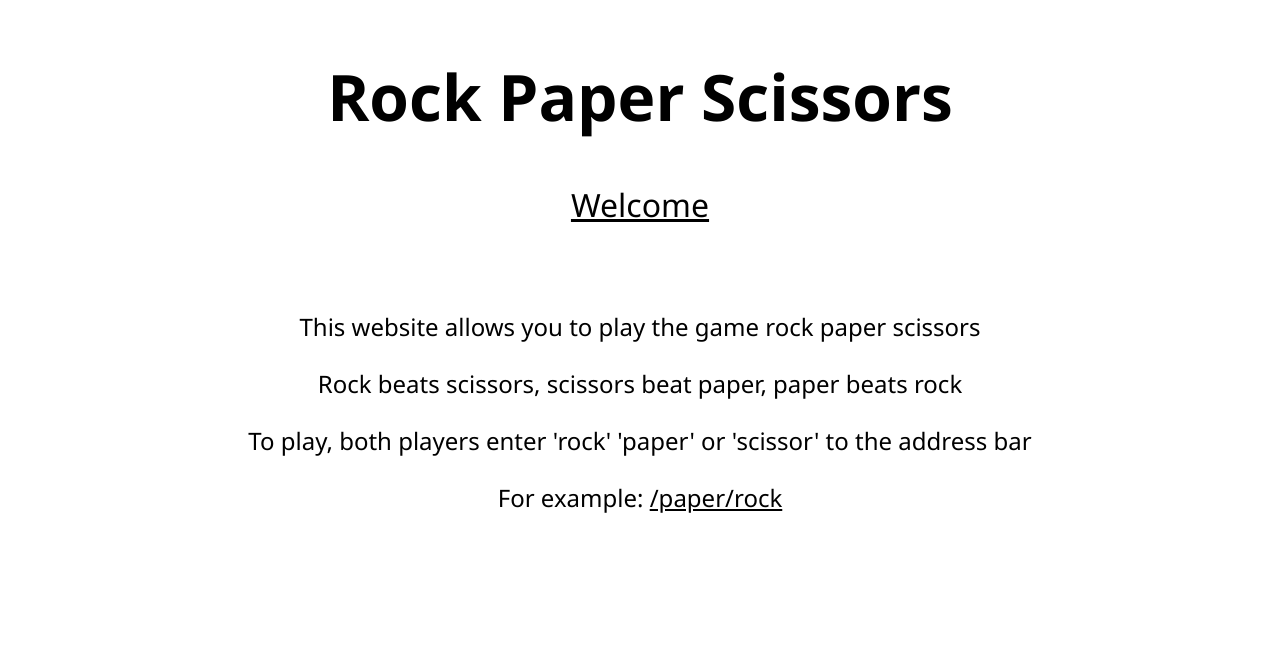
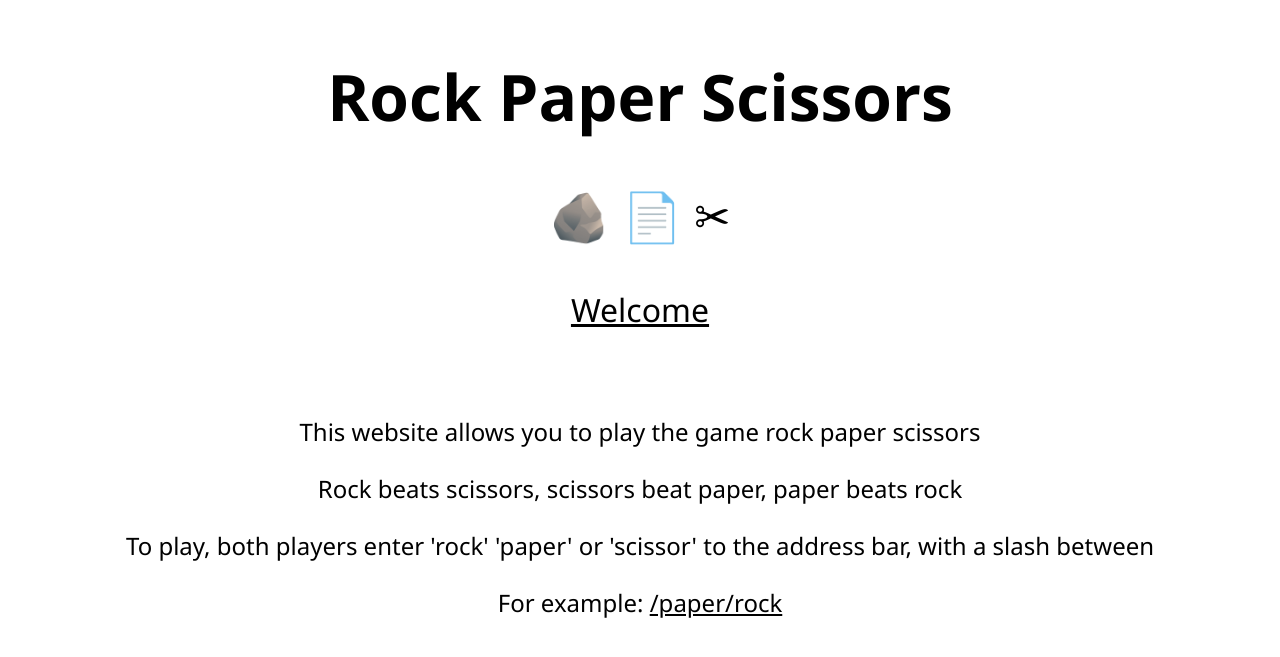
Before and after one commit to calumcmccall/rock_paper_scissors, a Flask app: page / in a window 1280 px wide. Shown: the top 657 px of the page. Run offline with Flask 2, Linux system fonts and the light colour scheme.

Commit message:
lil more

```diff
--- a/templates/base.html
+++ b/templates/base.html
@@ -10,6 +10,7 @@
 <body>
     <header>
         <h1>Rock Paper Scissors</h1>
+        <h2>🪨 📄 ✂</h2>
 
         <nav>
             <a href="/welcome">Welcome</a>
--- a/templates/welcome.html
+++ b/templates/welcome.html
@@ -6,7 +6,7 @@
 
 <p>Rock beats scissors, scissors beat paper, paper beats rock</p>
 
-<p>To play, both players enter 'rock' 'paper' or 'scissor' to the address bar</p>
+<p>To play, both players enter 'rock' 'paper' or 'scissor' to the address bar, with a slash between</p>
 
 <p>For example: <a href="/paper/rock">/paper/rock</a></p>
 
```
